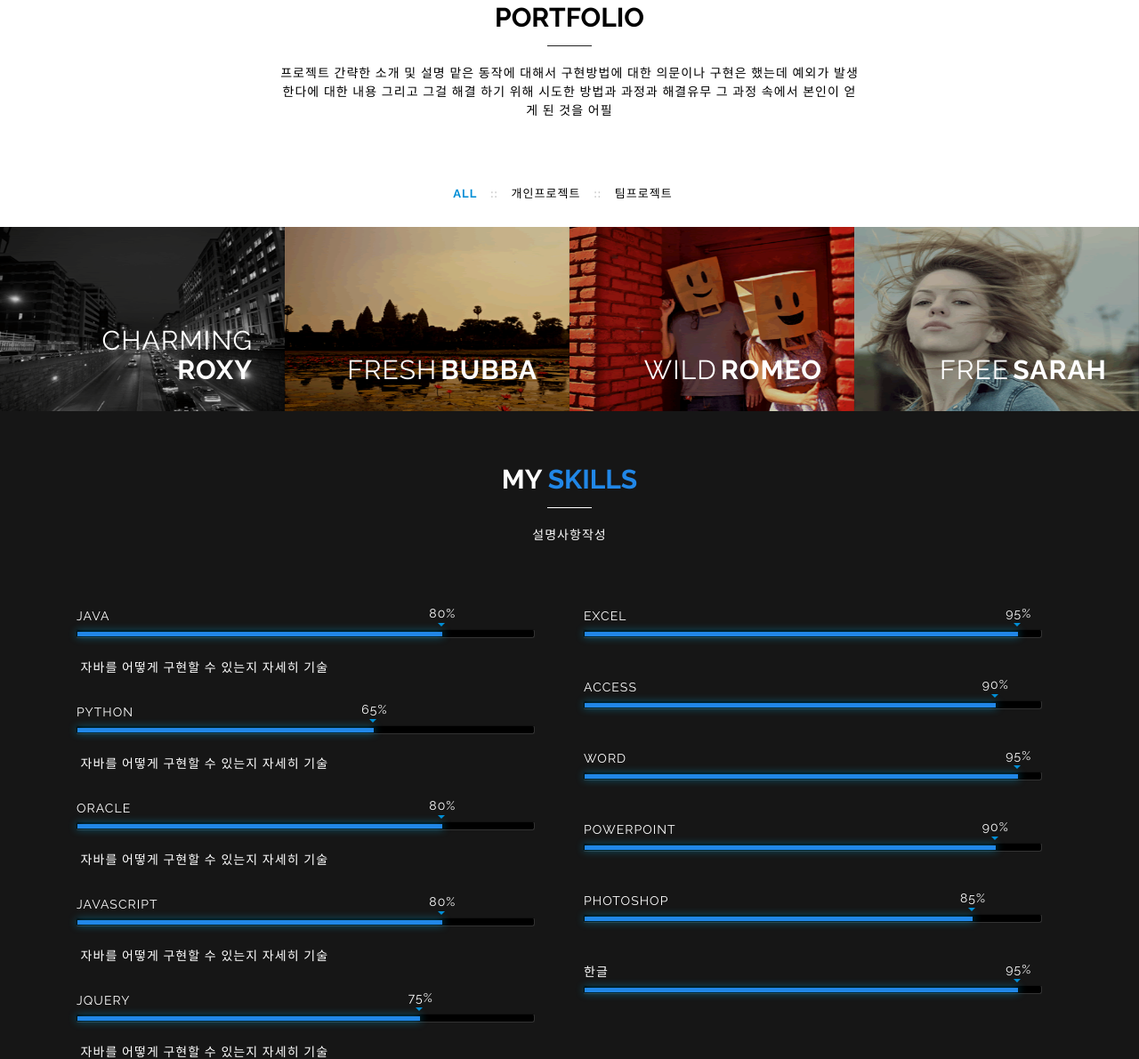
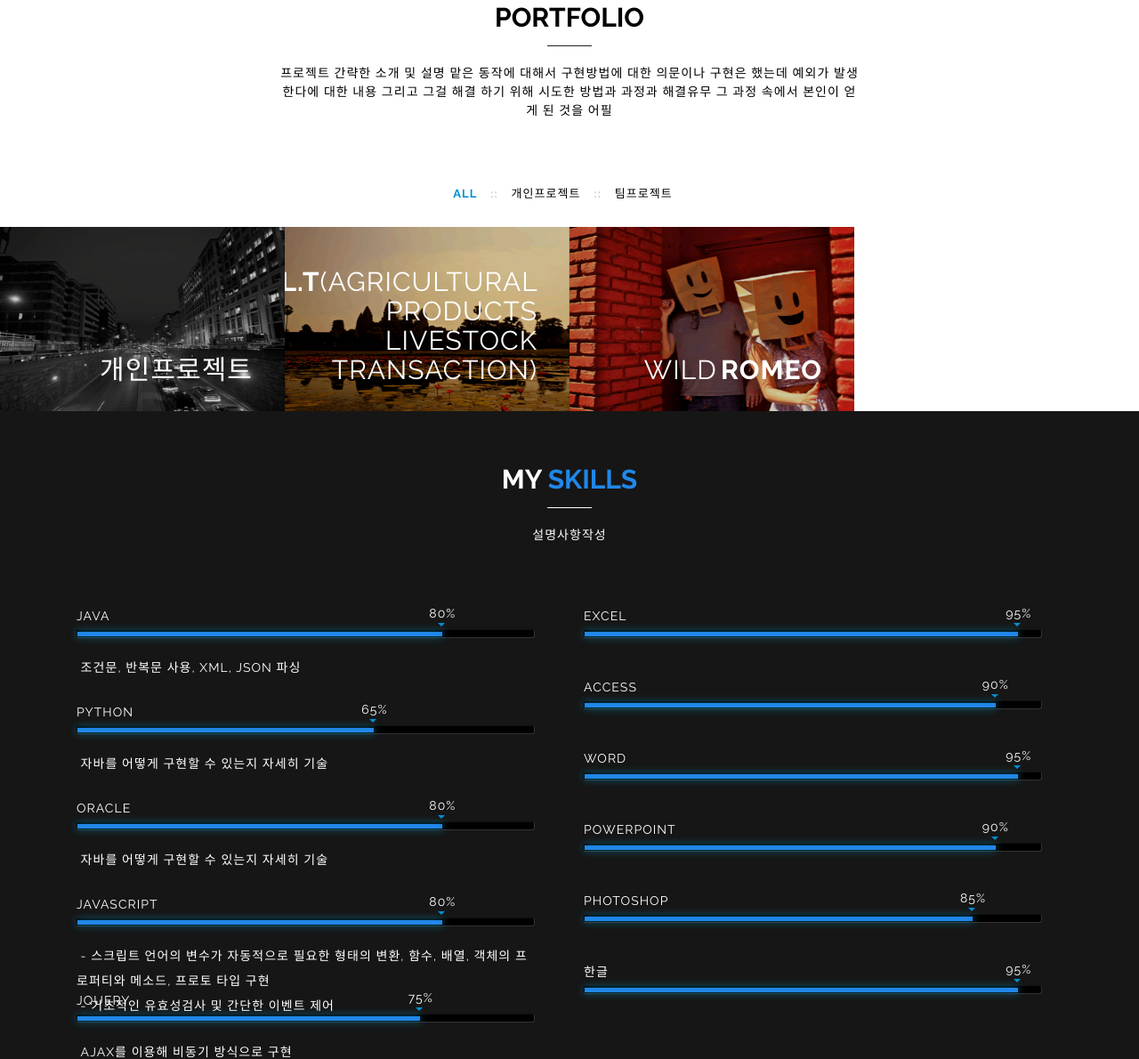
Before and after one commit to twinklecherry/portflio, a plain HTML site: page index.html in a window 1280 px wide. Shown: the part 1607-2797 px from the top of the page at 89% size. Drawn offline with Linux system fonts and the light colour scheme; some packages are replaced by stand-ins of ours.

Commit message:
portfolio

```diff
--- a/index.html
+++ b/index.html
@@ -220,8 +220,8 @@
         <div class="row">
           <ul id="filters" class="list-inline">
             <li data-filter="all" class="filter">All</li>
-            <li data-filter=".branding" class="filter">개인프로젝트</li>
-            <li data-filter=".graphic" class="filter">팀프로젝트</li>
+            <li data-filter=".mypro" class="filter">개인프로젝트</li>
+            <li data-filter=".teampro" class="filter">팀프로젝트</li>
           </ul>
         </div>
 
@@ -231,32 +231,25 @@
             <script type="text/javascript">
             var portfolio = [
                     {
-                      category : "branding",
+                      category : "mypro",
                       image : "images/p-1.png",
-                      title : "Charming <span>Roxy</span>",
+                      title : "개인프로젝트",
                       link : "#none",
-                      text : "Lorem ipsum Dolor in minim fugiat ut nisi occaecat fugiat. Lorem ipsum Quis tempor Ut enim officia deserunt consectetur."
+                      text : "개인프로젝트"
                     },
                     {
-                      category : "graphic",
+                      category : "teampro",
                       image : "images/p-2.png",
-                      title : "Fresh <span>Bubba</span>",
+                      title : "<span>A.L.T</span>(Agricultural products Livestock Transaction)",
                       link : "#none",
-                      text : "Lorem ipsum Dolor in minim fugiat ut nisi occaecat fugiat. Lorem ipsum Quis tempor Ut enim officia deserunt consectetur."
+                      text : "프로젝트 설명"
                     },
                     {
-                      category : "graphic",
+                      category : "mypro",
                       image : "images/p-3.png",
                       title : "Wild <span>Romeo</span>",
                       link : "#none",
-                      text : "Lorem ipsum Dolor in minim fugiat ut nisi occaecat fugiat. Lorem ipsum Quis tempor Ut enim officia deserunt consectetur."
-                    },
-                    {
-                      category : "branding",
-                      image : "images/p-5.png",
-                      title : "Free <span>Sarah</span>",
-                      link : "#none",
-                      text : "Lorem ipsum Dolor in minim fugiat ut nisi occaecat fugiat. Lorem ipsum Quis tempor Ut enim officia deserunt consectetur."
+                      text : "프로젝트 설명"
                     }
                 ];
             </script>
@@ -278,7 +271,7 @@
             <div class="skill">
               <ul class="skill-bar list-unstyled">
                 <li><span class="percentage" data-value="80%"></span><em>Java</em>
-										<br>&nbsp;자바를 어떻게 구현할 수 있는지 자세히 기술
+										<br>&nbsp;조건문, 반복문 사용, XML, JSON 파싱
 								</li>
 								<br>
                 <li><span class="percentage" data-value="65%"></span><em>Python</em>
@@ -290,11 +283,12 @@
 								</li>
 								<br>
 								<li><span class="percentage" data-value="80%"></span><em>Javascript</em>
-										<br>&nbsp;자바를 어떻게 구현할 수 있는지 자세히 기술
+										<br>&nbsp;- 스크립트 언어의 변수가 자동적으로 필요한 형태의 변환, 함수, 배열, 객체의 프로퍼티와 메소드, 프로토 타입 구현
+										<br>&nbsp;- 기초적인 유효성검사 및 간단한 이벤트 제어
 								</li>
 								<br>
 								<li><span class="percentage" data-value="75%"></span><em>jQuery</em>
-										<br>&nbsp;자바를 어떻게 구현할 수 있는지 자세히 기술
+										<br>&nbsp;Ajax를 이용해 비동기 방식으로 구현
 								</li>
 								<br>
 								<li><span class="percentage" data-value="85%"></span><em>css/html</em>
```
